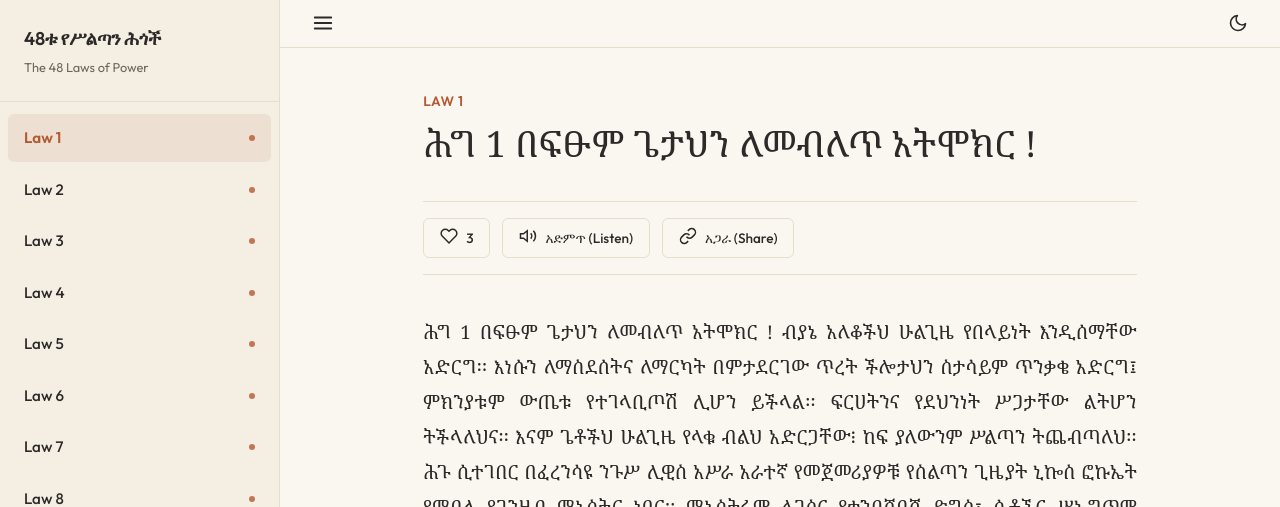
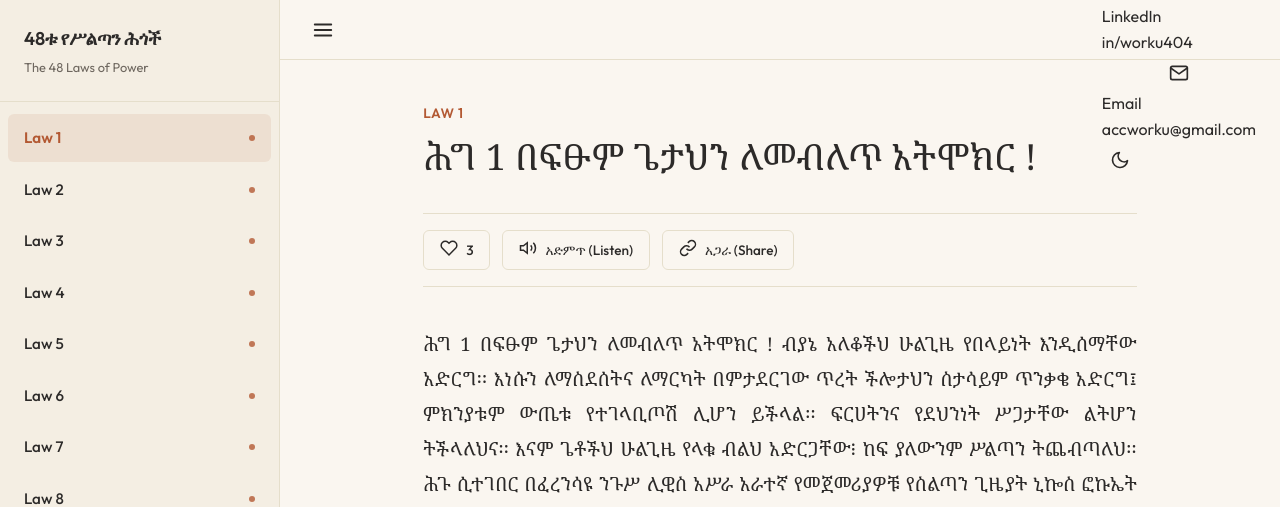
Before and after one commit to worku404/The-48-low-of-power, a Flask app: page / in a window 1280 px wide. Shown: the top 507 px of the page. Run offline with Flask 3, Linux system fonts and the light colour scheme; data comes from the database, SQL or seed files in the repository.

Commit message:
add developer information

```diff
--- a/app/templates/index.html
+++ b/app/templates/index.html
@@ -59,6 +59,51 @@
                     <span class="logo-text">48ቱ የሥልጣን ሕጎች</span>
                 </div>
                 <div class="right-bar-controls">
+                    <!-- Telegram Icon and Tooltip -->
+                    <div class="social-icon-wrapper">
+                        <a href="https://t.me/worku404" target="_blank" rel="noopener noreferrer" class="icon-btn" aria-label="Telegram" title="Telegram @worku404">
+                            <svg viewBox="0 0 24 24" width="20" height="20" fill="none" stroke="currentColor" stroke-width="2" stroke-linecap="round" stroke-linejoin="round">
+                                <line x1="22" y1="2" x2="11" y2="13"></line>
+                                <polygon points="22 2 15 22 11 13 2 9 22 2"></polygon>
+                            </svg>
+                        </a>
+                        <div class="social-tooltip">
+                            <div class="tooltip-title">Telegram</div>
+                            <div class="tooltip-sub">@worku404</div>
+                        </div>
+                    </div>
+
+                    <!-- LinkedIn Icon and Tooltip -->
+                    <div class="social-icon-wrapper">
+                        <a href="https://linkedin.com/in/worku404" target="_blank" rel="noopener noreferrer" class="icon-btn" aria-label="LinkedIn" title="LinkedIn in/worku404">
+                            <svg viewBox="0 0 24 24" width="20" height="20" fill="none" stroke="currentColor" stroke-width="2" stroke-linecap="round" stroke-linejoin="round">
+                                <rect x="3" y="3" width="18" height="18" rx="3" ry="3"></rect>
+                                <path d="M9 17v-6"></path>
+                                <circle cx="9" cy="8" r="1.2" fill="currentColor"></circle>
+                                <path d="M13 17v-3.5a1.5 1.5 0 0 1 3 0V17"></path>
+                                <path d="M13 11v6"></path>
+                            </svg>
+                        </a>
+                        <div class="social-tooltip">
+                            <div class="tooltip-title">LinkedIn</div>
+                            <div class="tooltip-sub">in/worku404</div>
+                        </div>
+                    </div>
+
+                    <!-- Email Icon and Tooltip -->
+                    <div class="social-icon-wrapper">
+                        <a href="mailto:accworku@gmail.com" class="icon-btn" aria-label="Email" title="Email accworku@gmail.com">
+                            <svg viewBox="0 0 24 24" width="20" height="20" fill="none" stroke="currentColor" stroke-width="2" stroke-linecap="round" stroke-linejoin="round">
+                                <path d="M4 4h16c1.1 0 2 .9 2 2v12c0 1.1-.9 2-2 2H4c-1.1 0-2-.9-2-2V6c0-1.1.9-2 2-2z"></path>
+                                <polyline points="22,6 12,13 2,6"></polyline>
+                            </svg>
+                        </a>
+                        <div class="social-tooltip">
+                            <div class="tooltip-title">Email</div>
+                            <div class="tooltip-sub">accworku@gmail.com</div>
+                        </div>
+                    </div>
+
                     <button class="icon-btn" id="theme-toggle" aria-label="Toggle Reading Mode" title="Toggle Light/Dark Theme">
                         <!-- Moon SVG -->
                         <svg class="moon-icon" viewBox="0 0 24 24" width="20" height="20" fill="none" stroke="currentColor" stroke-width="2" stroke-linecap="round" stroke-linejoin="round">
```
